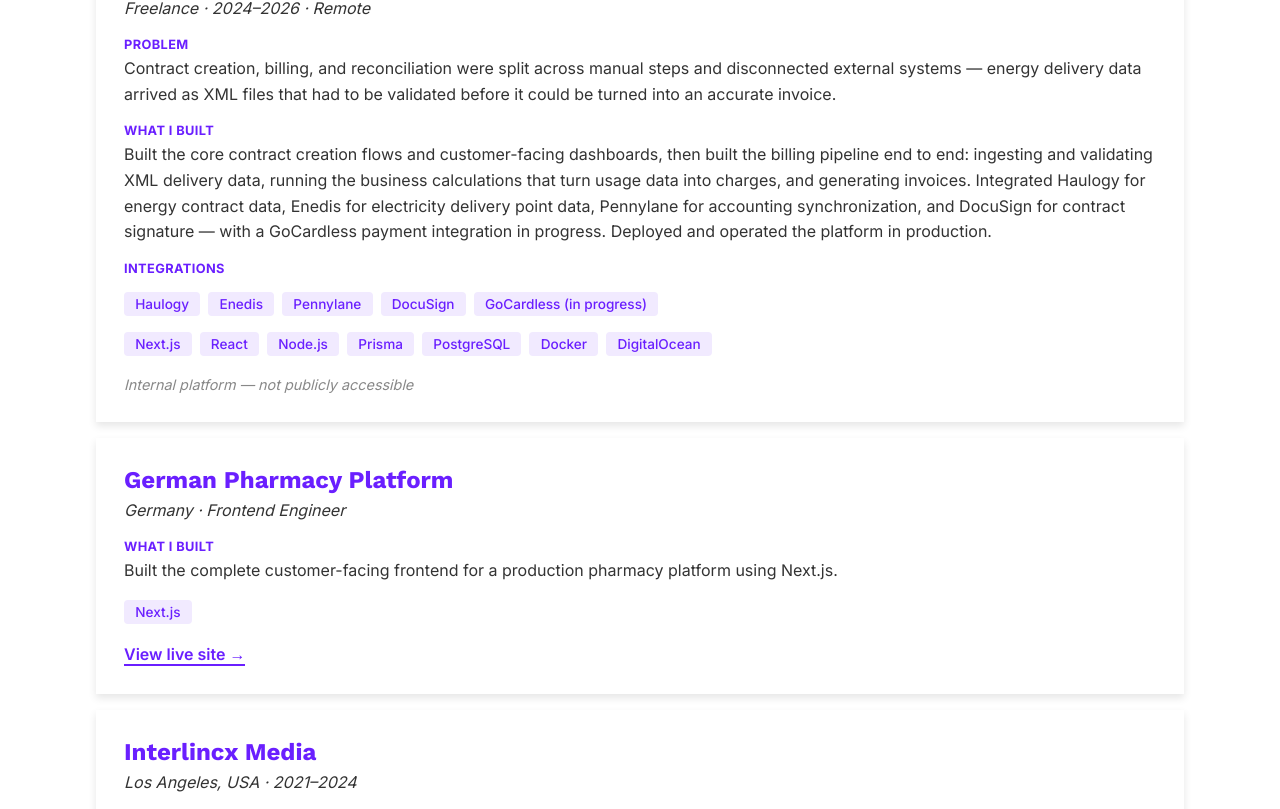
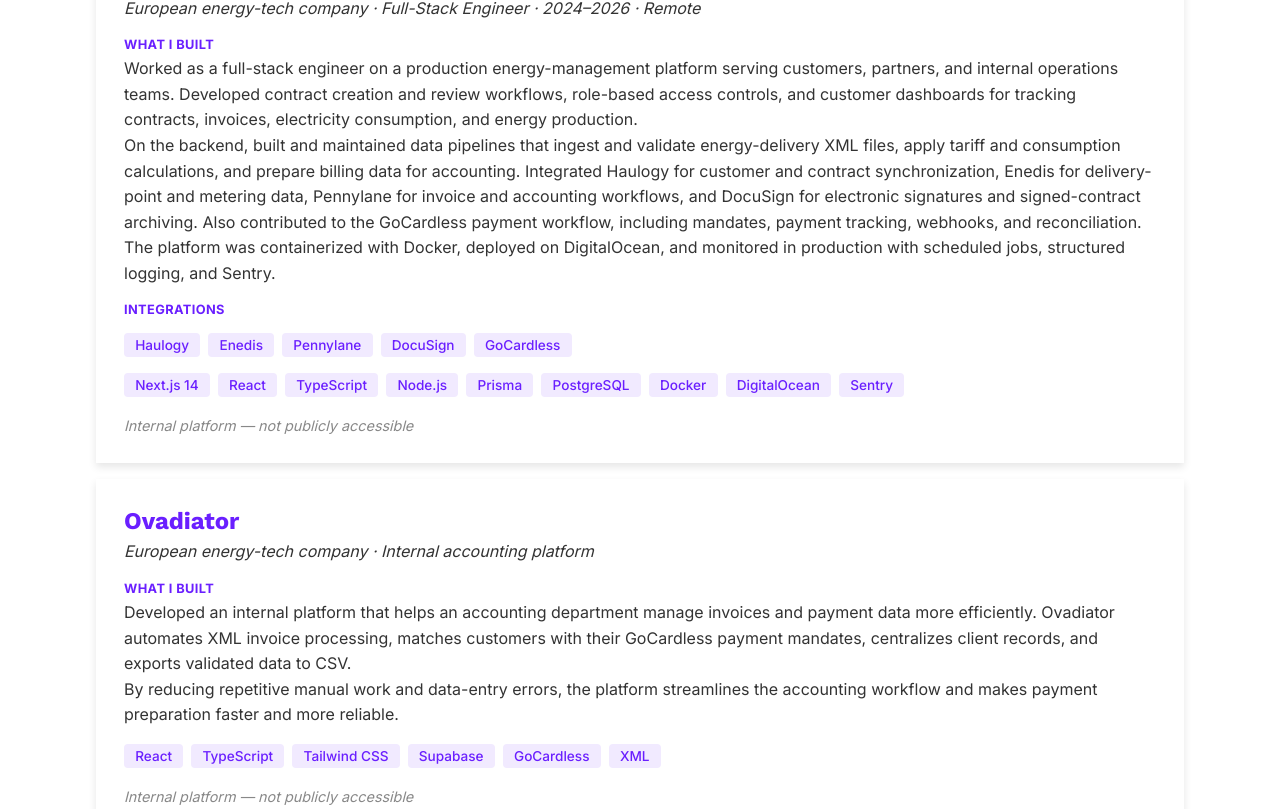
Before and after one commit to omar-lk/portfolio-dev, a Next.js app: page / in a window 1280 px wide. Shown: the part 911-1720 px from the top of the page. Built offline with nearby package versions, Linux system fonts and the light colour scheme.

Commit message:
feat:experiences update

```diff
--- a/app/components/experiences/Experiences.tsx
+++ b/app/components/experiences/Experiences.tsx
@@ -6,14 +6,16 @@
     <div className={styles.experiencesContainer}>
       <h1 className={styles.sectionTitle}>Experiences</h1>
       <div className={styles.experience}>
-        <h2>Senior React &amp; Next.js Engineer (Freelance)</h2>
+        <h2>Full-Stack Engineer (Freelance)</h2>
         <p className={styles.company}>European Energy-Tech Company</p>
         <p className={styles.location}>Remote</p>
         <p className={styles.duration}>2024–2026</p>
         <p>
-          Contract creation flows, customer dashboards, and billing automation
-          for a French energy company, integrating Haulogy, Enedis, and
-          Pennylane. Full case study{' '}
+          Built production contract, customer, energy-data, billing, and
+          payment workflows for an energy-management platform, integrating
+          Haulogy, Enedis, Pennylane, DocuSign, and GoCardless. Also developed
+          Ovadiator, an internal invoice and payment-data platform for the
+          company&apos;s accounting team. Full case studies{' '}
           <a href="#work" className={styles.caseStudyLink}>above</a>.
         </p>
       </div>
--- a/app/components/work/Work.tsx
+++ b/app/components/work/Work.tsx
@@ -12,29 +12,36 @@
 
       <div className={styles.caseStudy}>
         <div className={styles.caseStudyHeader}>
-          <h2>Contract &amp; billing platform for a French energy company</h2>
+          <h2>Energy management, contracts &amp; billing platform</h2>
         </div>
-        <p className={styles.meta}>Freelance · 2024–2026 · Remote</p>
-
-        <span className={styles.label}>Problem</span>
-        <p>
-          Contract creation, billing, and reconciliation were split across
-          manual steps and disconnected external systems — energy delivery
-          data arrived as XML files that had to be validated before it could
-          be turned into an accurate invoice.
+        <p className={styles.meta}>
+          European energy-tech company · Full-Stack Engineer · 2024–2026 ·
+          Remote
         </p>
 
         <span className={styles.label}>What I built</span>
         <p>
-          Built the core contract creation flows and customer-facing
-          dashboards, then built the billing pipeline end to end: ingesting
-          and validating XML delivery data, running the business calculations
-          that turn usage data into charges, and generating invoices.
-          Integrated Haulogy for energy contract data, Enedis for electricity
-          delivery point data, Pennylane for accounting synchronization, and
-          DocuSign for contract signature — with a GoCardless payment
-          integration in progress. Deployed and operated the platform in
-          production.
+          Worked as a full-stack engineer on a production energy-management
+          platform serving customers, partners, and internal operations teams.
+          Developed contract creation and review workflows, role-based access
+          controls, and customer dashboards for tracking contracts, invoices,
+          electricity consumption, and energy production.
+        </p>
+        <p>
+          On the backend, built and maintained data pipelines that ingest and
+          validate energy-delivery XML files, apply tariff and consumption
+          calculations, and prepare billing data for accounting. Integrated
+          Haulogy for customer and contract synchronization, Enedis for
+          delivery-point and metering data, Pennylane for invoice and
+          accounting workflows, and DocuSign for electronic signatures and
+          signed-contract archiving. Also contributed to the GoCardless
+          payment workflow, including mandates, payment tracking, webhooks,
+          and reconciliation.
+        </p>
+        <p>
+          The platform was containerized with Docker, deployed on DigitalOcean,
+          and monitored in production with scheduled jobs, structured logging,
+          and Sentry.
         </p>
 
         <span className={styles.label}>Integrations</span>
@@ -43,17 +50,53 @@
           <span className={styles.tag}>Enedis</span>
           <span className={styles.tag}>Pennylane</span>
           <span className={styles.tag}>DocuSign</span>
-          <span className={styles.tag}>GoCardless (in progress)</span>
+          <span className={styles.tag}>GoCardless</span>
         </div>
 
         <div className={styles.tagRow}>
-          <span className={styles.tag}>Next.js</span>
+          <span className={styles.tag}>Next.js 14</span>
           <span className={styles.tag}>React</span>
+          <span className={styles.tag}>TypeScript</span>
           <span className={styles.tag}>Node.js</span>
           <span className={styles.tag}>Prisma</span>
           <span className={styles.tag}>PostgreSQL</span>
           <span className={styles.tag}>Docker</span>
           <span className={styles.tag}>DigitalOcean</span>
+          <span className={styles.tag}>Sentry</span>
+        </div>
+
+        <span className={styles.privateNote}>Internal platform — not publicly accessible</span>
+      </div>
+
+      <div className={styles.caseStudy}>
+        <div className={styles.caseStudyHeader}>
+          <h2>Ovadiator</h2>
+        </div>
+        <p className={styles.meta}>
+          European energy-tech company · Internal accounting platform
+        </p>
+
+        <span className={styles.label}>What I built</span>
+        <p>
+          Developed an internal platform that helps an accounting department
+          manage invoices and payment data more efficiently. Ovadiator
+          automates XML invoice processing, matches customers with their
+          GoCardless payment mandates, centralizes client records, and exports
+          validated data to CSV.
+        </p>
+        <p>
+          By reducing repetitive manual work and data-entry errors, the
+          platform streamlines the accounting workflow and makes payment
+          preparation faster and more reliable.
+        </p>
+
+        <div className={styles.tagRow}>
+          <span className={styles.tag}>React</span>
+          <span className={styles.tag}>TypeScript</span>
+          <span className={styles.tag}>Tailwind CSS</span>
+          <span className={styles.tag}>Supabase</span>
+          <span className={styles.tag}>GoCardless</span>
+          <span className={styles.tag}>XML</span>
         </div>
 
         <span className={styles.privateNote}>Internal platform — not publicly accessible</span>
```
